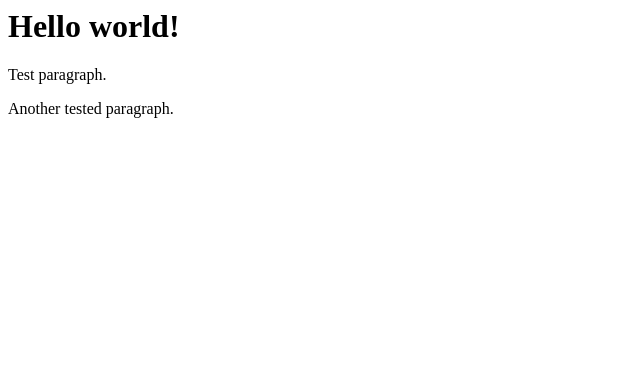
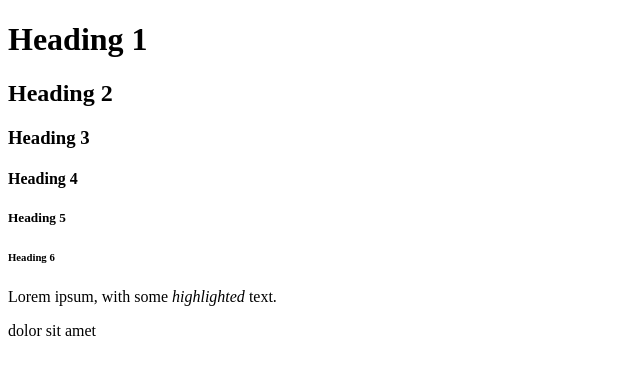
Before and after one commit to jpoehl/odinproject, a plain HTML site: page html-boilerplate/index.html in a window 1280 px wide. Shown: the whole page, without its empty margins (0-640 px from the left). Drawn offline with Linux system fonts and the light colour scheme.

Commit message:
Plays around with tags

```diff
--- a/html-boilerplate/index.html
+++ b/html-boilerplate/index.html
@@ -1,12 +1,18 @@
-<!DOCTYPE>
-<html lang="fr">
+<!DOCTYPE html>
+<html lang="en">
     <head>
         <meta charset="utf-8">
-        <title>My website</title>
+        <title>A website</title>
     </head>
     <body>
-        <h1>Hello world!</h1>
-        <p>Test paragraph.</p>
-        <p>Another tested paragraph.</p>
+        <h1>Heading 1</h1>
+        <h2>Heading 2</h2>
+        <h3>Heading 3</h3>
+        <h4>Heading 4</h4>
+        <h5>Heading 5</h5>
+        <h6>Heading 6</h6>
+        <p>Lorem ipsum, with some <em>highlighted</em> text.</p>
+        <p>dolor sit amet</p>
+        <!-- This is a comment -->
     </body>
 </html>
```
